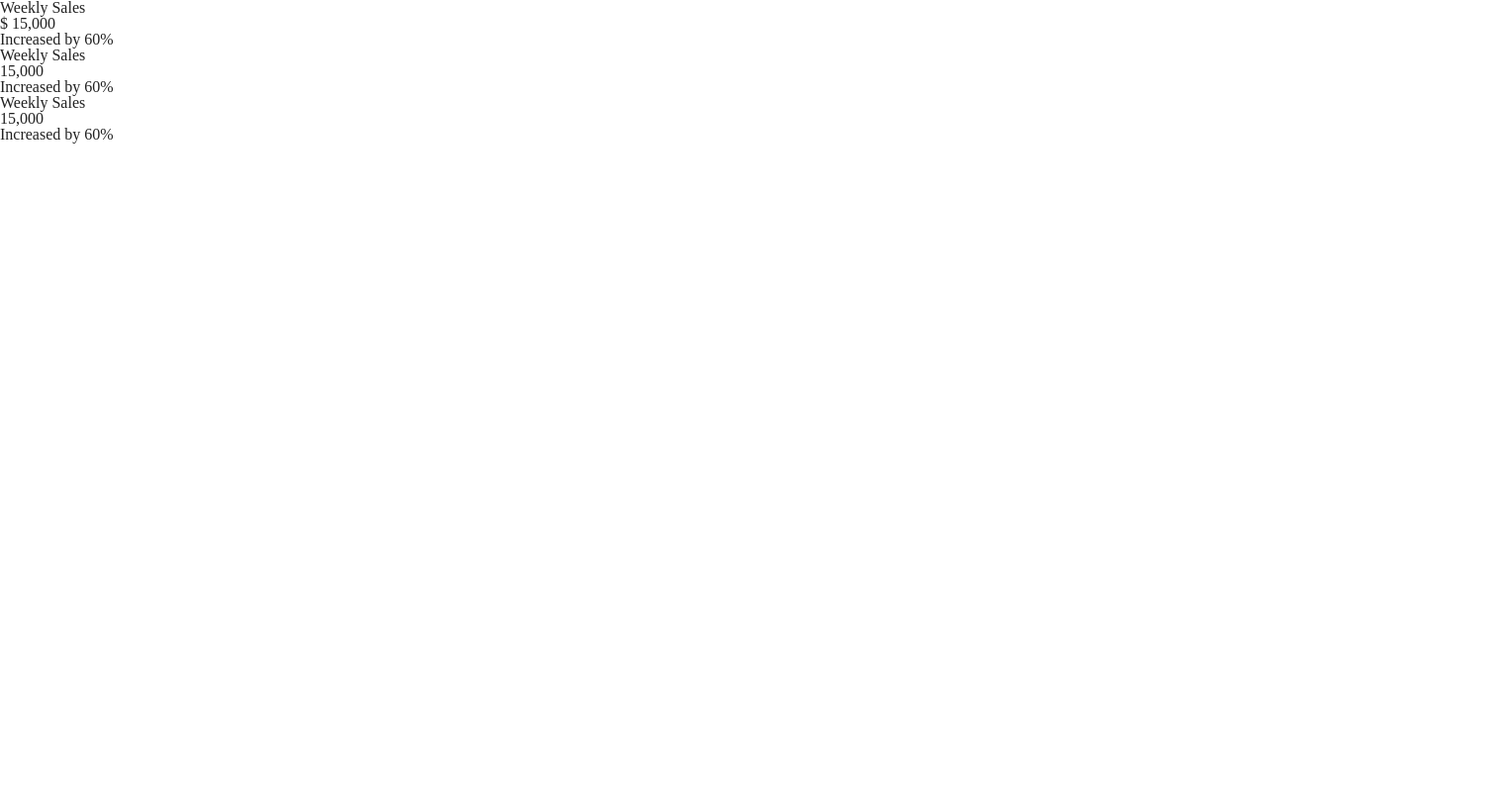
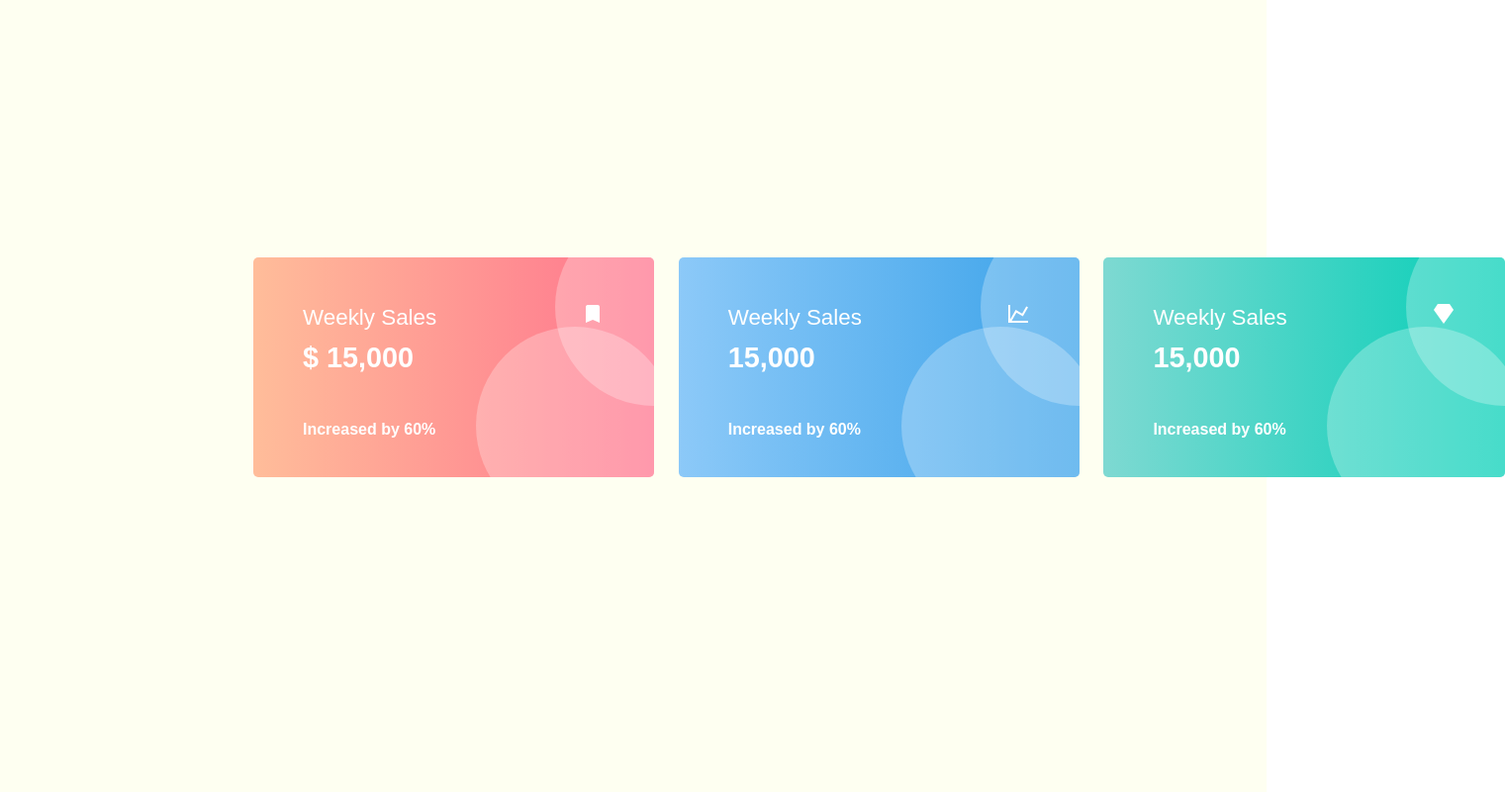
Before and after one commit to VukolovArtem/task_5, a plain HTML site: page index.html in a window 1280 px wide. Shown: the whole page at 99% size, 1521 px wide, since content can reach past the window. Drawn offline with Linux system fonts and the light colour scheme.

Commit message:
add style card

```diff
--- a/assets/css/style.css
+++ b/assets/css/style.css
@@ -3,4 +3,144 @@
   padding: 0px;
   margin: 0px;
   list-style: none;
+  /* font-size: 0px; */
 }
+
+/* body{
+
+} */
+
+.content {
+  background-color: rgb(254, 255, 241);
+  width: 100vw;
+  height: 100vh;
+  font-family: 'Spline Sans', sans-serif;
+  font-size: 16px;
+  position: relative;
+}
+
+
+.card {
+  position: absolute;
+  top: 30%;
+  left: 20%;
+  display: inline-block;
+  border-radius: 5px;
+  position: relative;
+  color: white;
+  padding: 20px;
+  overflow: hidden;
+  margin-top: 20px;
+}
+.card:nth-child(even) {
+  margin:0px 20px;
+}
+
+/* ------TEXT_CARDS------- */
+h1 {
+  position: relative;
+  font-size: 1.4em;
+  padding: 30px 200px 15px 30px;
+}
+
+h2 {
+  font-size: 1.8em;
+  font-weight: bold;
+  padding: 0px 0px 50px 30px;
+}
+
+h3 {
+  font-size: 1em;
+  font-weight: bold;
+  padding: 0px 0px 20px 30px;
+}
+
+/* ------BUSINES_CARD_1------- */
+.card_1 {
+  background-image: linear-gradient(
+    90deg,
+    rgba(255, 189, 154, 1) 0%,
+    rgba(255, 115, 141, 1) 100%
+  );
+}
+
+.card_1:nth-child(1) h1::before {
+  content: "";
+  position: absolute;
+  top: 25px;
+  right: 30px;
+  width: 24px;
+  height: 24px;
+  background-image: url("../img/1.png");
+  background-repeat: no-repeat;
+  fill: white;
+  background-size: 24px;
+}
+
+/* ------BUSINES_CARD_2------- */
+.card_2 {
+  background-image: linear-gradient(
+    90deg,
+    rgba(140, 201, 248, 1) 0%,
+    rgba(58, 162, 233, 1) 100%
+  );
+}
+
+.card_2:nth-child(2) h1::before {
+  content: "";
+  position: absolute;
+  top: 25px;
+  right: 30px;
+  width: 24px;
+  height: 24px;
+  background-image: url("../img/2.png");
+  background-repeat: no-repeat;
+  fill: white;
+  background-size: 24px;
+}
+
+/* ------BUSINES_CARD_3------- */
+.card_3 {
+  background-image: linear-gradient(
+    90deg,
+    rgba(126, 217, 210, 1) 0%,
+    rgba(4, 207, 183, 1) 100%
+  );
+}
+
+.card_3:nth-child(3) h1::before {
+  content: "";
+  position: absolute;
+  top: 25px;
+  right: 30px;
+  width: 24px;
+  height: 24px;
+  background-image: url("../img/3.png");
+  background-repeat: no-repeat;
+  fill: white;
+  background-size: 24px;
+}
+
+h1::after {
+  content: "";
+  display: inline-block;
+  position: absolute;
+  top: 50px;
+  right: -40px;
+  width: 200px;
+  height: 200px;
+  border-radius: 50%;
+  background-color: #ffffff44;
+}
+
+h2::after {
+  content: "";
+  display: inline-block;
+  position: absolute;
+  top: -50px;
+  right: -100px;
+  width: 200px;
+  height: 200px;
+  border-radius: 50%;
+  background-color: #ffffff44;
+}
```
